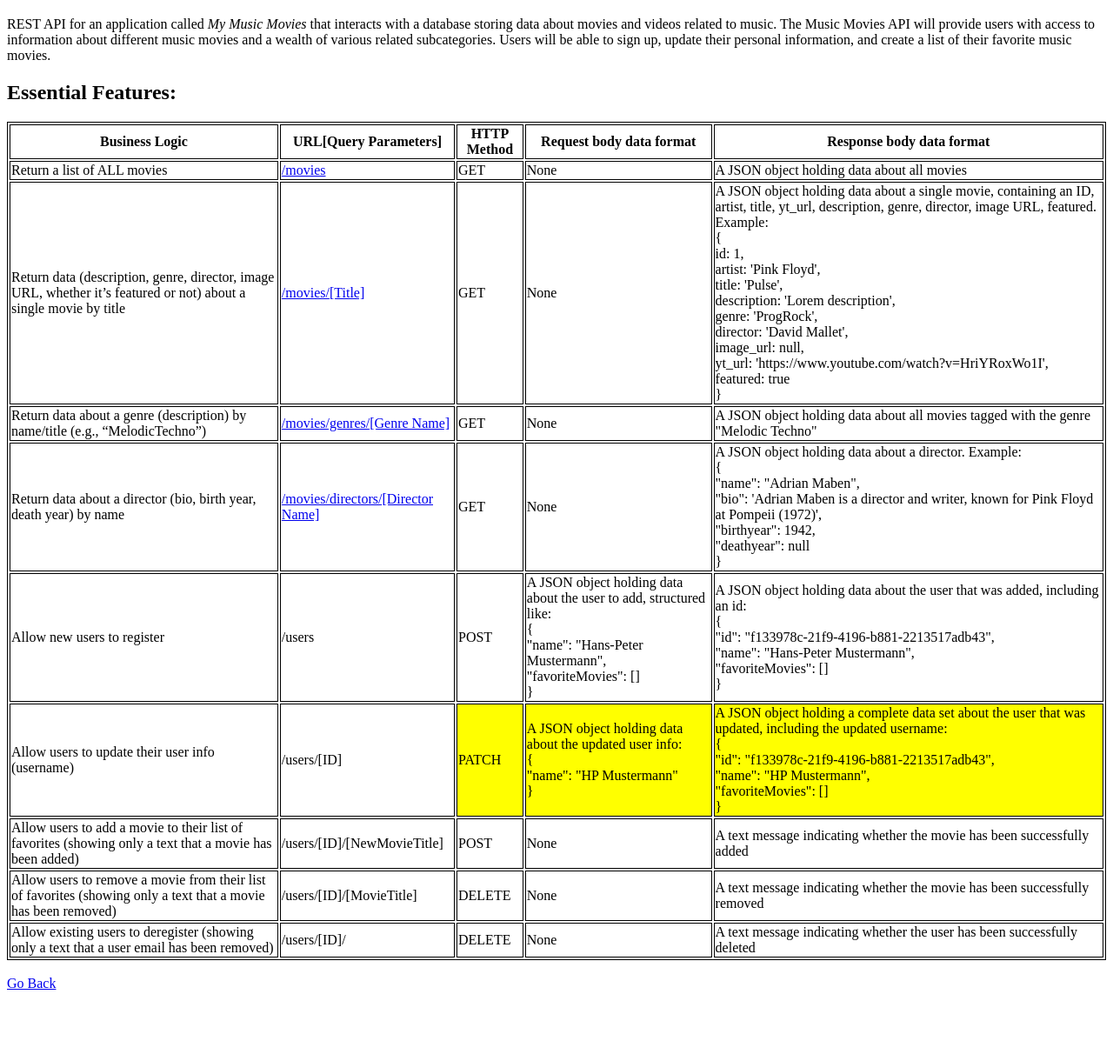
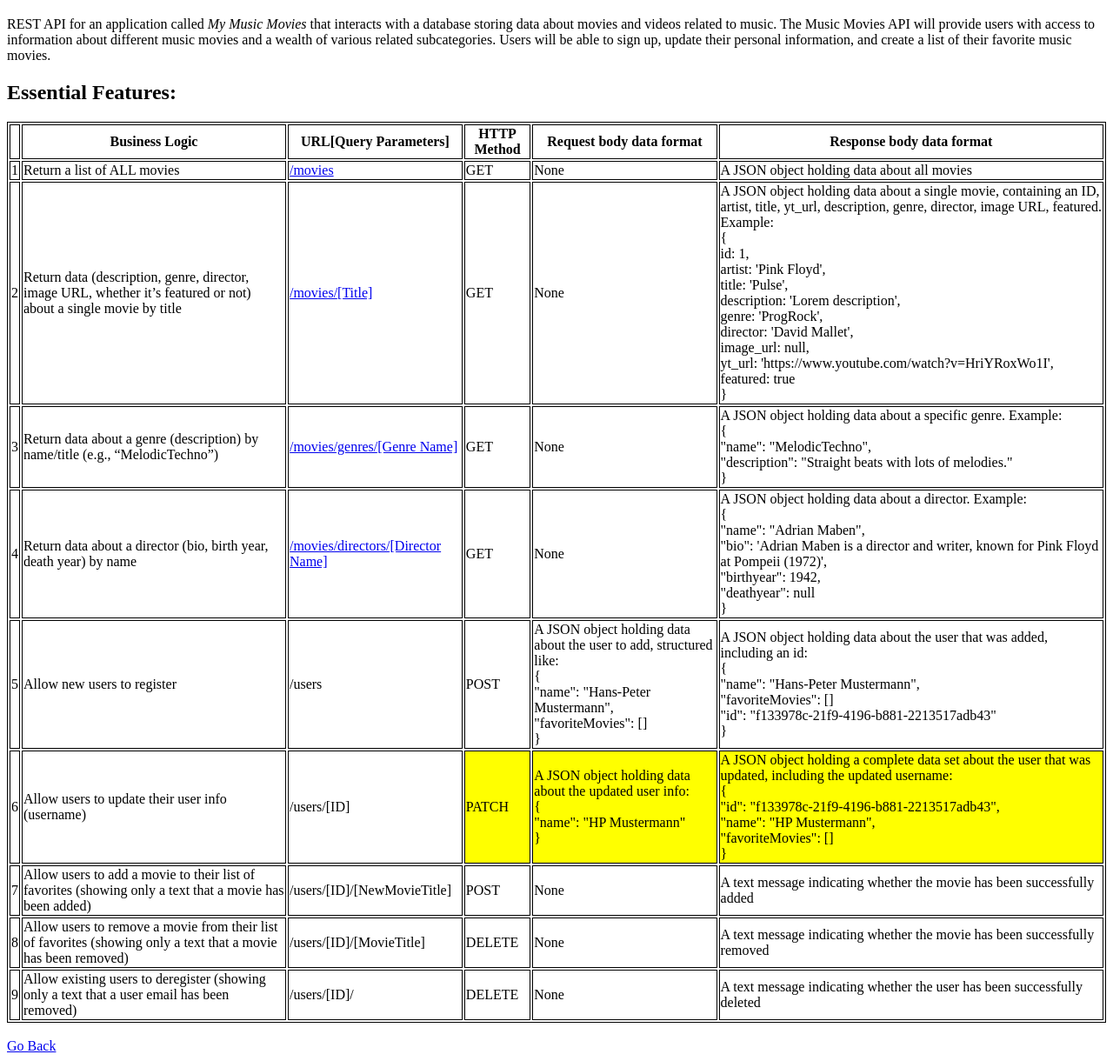
Before and after one commit to jkraemr/music-movies-api, a website: page public/documentation.html in a window 1280 px wide. Shown: the part 61-1281 px from the top of the page at 87% size. Before the commit the page ends 1209 px from the top, so only its background shows below. Drawn offline with Linux system fonts and the light colour scheme.

Commit message:
Update documentation

```diff
--- a/public/documentation.html
+++ b/public/documentation.html
@@ -34,6 +34,7 @@
     <table>
 
       <tr>
+        <th></th>
         <th>Business Logic</th>
         <th>URL[Query Parameters]</th>
         <th>HTTP Method</th>
@@ -42,6 +43,7 @@
       </tr>
 
       <tr>
+        <td>1</td>
         <td>Return a list of ALL movies</td>
         <td><a href="http://localhost:8080/movies/">/movies</a> </td>
         <td>GET</td>
@@ -50,6 +52,7 @@
       </tr>
 
       <tr>
+        <td>2</td>
         <td>Return data (description, genre, director, image URL, whether it’s featured or not) about a single movie by title</td>
         <td><a href="http://localhost:8080/movies/Pulse">/movies/[Title]</a></td>
         <td>GET</td>
@@ -59,14 +62,16 @@
       </tr>
 
       <tr style="background-color:none;">
+        <td>3</td>
         <td>Return data about a genre (description) by name/title (e.g., “MelodicTechno”)</td>
         <td><a href="http://localhost:8080/movies/genres/MelodicTechno">/movies/genres/[Genre Name]</a></td>
         <td>GET</td>
         <td>None</td>
-        <td>A JSON object holding data about all movies tagged with the genre "Melodic Techno"</td>
+        <td>A JSON object holding data about a specific genre. Example:<br>{<br>"name": "MelodicTechno",<br>"description": "Straight beats with lots of melodies."<br>}<br></td>
       </tr>
 
       <tr>
+        <td>4</td>
         <td>Return data about a director (bio, birth year, death year) by name</td>
         <td><a href="http://localhost:8080/movies/directors/Adrian%20Maben">/movies/directors/[Director Name]</a></td>
         <td>GET</td>
@@ -75,14 +80,16 @@
       </tr>
 
       <tr>
+        <td>5</td>
         <td>Allow new users to register</td>
         <td>/users</td>
         <td>POST</td>
         <td>A JSON object holding data about the user to add, structured like:<br>{<br>"name": "Hans-Peter Mustermann",<br>"favoriteMovies": []<br>}<br></td>
-        <td>A JSON object holding data about the user that was added, including an id:<br>{<br>"id": "f133978c-21f9-4196-b881-2213517adb43",<br>"name": "Hans-Peter Mustermann",<br>"favoriteMovies": []<br>}<br></td>
+        <td>A JSON object holding data about the user that was added, including an id:<br>{<br>"name": "Hans-Peter Mustermann",<br>"favoriteMovies": []<br>"id": "f133978c-21f9-4196-b881-2213517adb43"<br>}<br></td>
       </tr>
 
       <tr>
+        <td>6</td>
         <td>Allow users to update their user info (username)</td>
         <td>/users/[ID]</td>
         <td style="background-color:yellow;">PATCH</td>
@@ -93,6 +100,7 @@
       </tr>
 
       <tr>
+        <td>7</td>
         <td>Allow users to add a movie to their list of favorites (showing only a text that a movie has been added)</td>
         <td>/users/[ID]/[NewMovieTitle]</td>
         <td>POST</td>
@@ -101,6 +109,7 @@
       </tr>
 
       <tr>
+        <td>8</td>
         <td>Allow users to remove a movie from their list of favorites (showing only a text that a movie has been removed)</td>
         <td>/users/[ID]/[MovieTitle]</td>
         <td>DELETE</td>
@@ -109,6 +118,7 @@
       </tr>
 
       <tr>
+        <td>9</td>
         <td>Allow existing users to deregister (showing only a text that a user email has been removed)</td>
         <td>/users/[ID]/</td>
         <td>DELETE</td>
```
